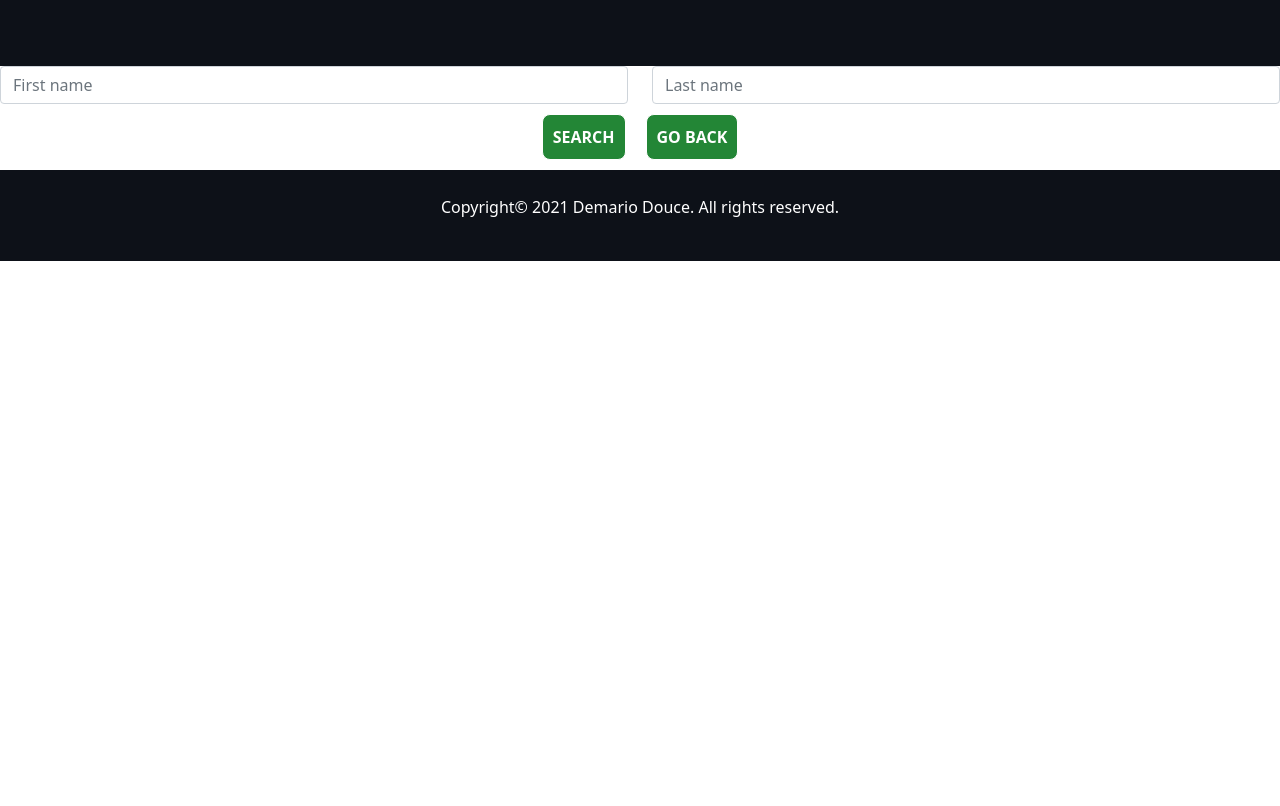
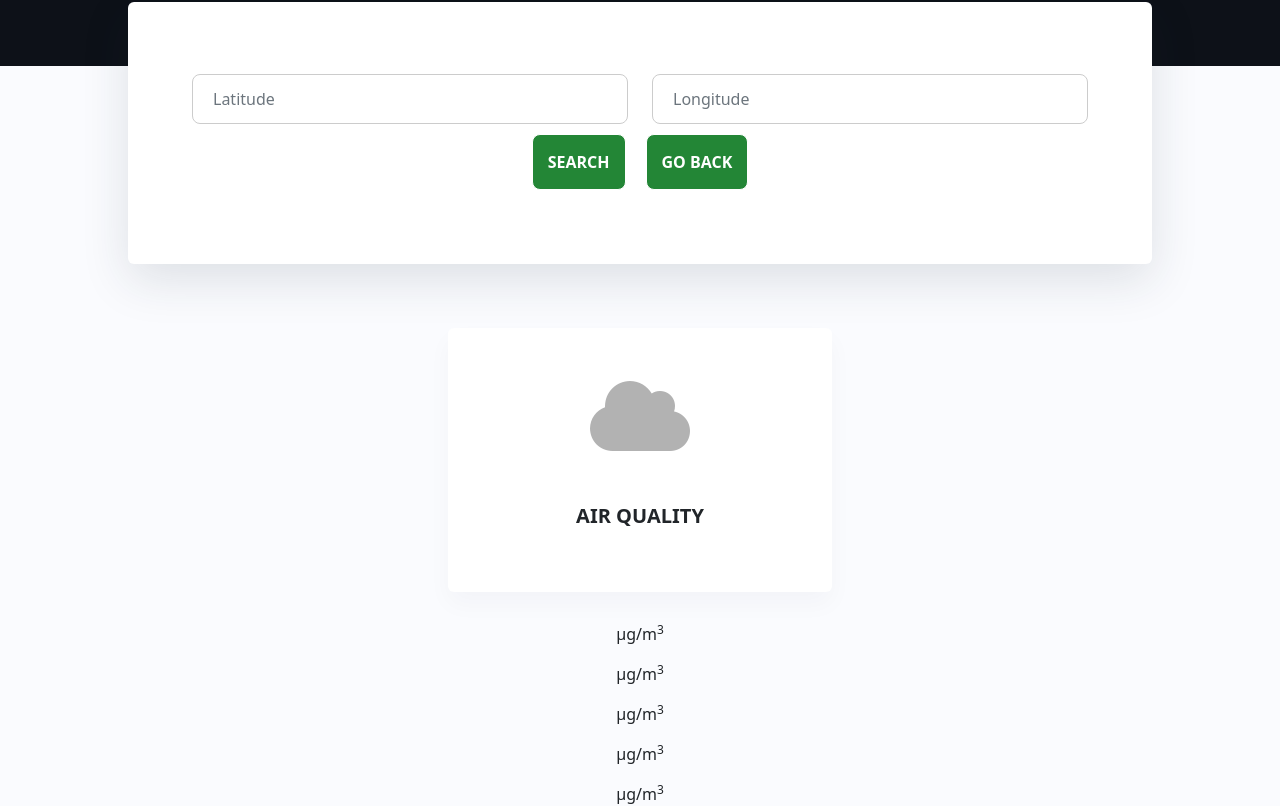
Before and after one commit to DemarioDouce/AirPolluti-Website, a React (Create React App) app: page /air-pollution in a window 1280 px wide. Shown: the part 275-1081 px from the top of the page. Before the commit the page ends 800 px from the top, so only its background shows below. Built offline with nearby package versions, Linux system fonts and the light colour scheme; no server answers.

Commit message:
Changes and improvements.

```diff
--- a/src/pages/AirPollutionPage.js
+++ b/src/pages/AirPollutionPage.js
@@ -1,26 +1,67 @@
+//React
+import React, { useState } from "react";
 //Component
 import FooterComponent from "../res/components/FooterComponent";
-// CSS
+import CardComponent from "../res/components/CardComponent";
+//CSS
 import "../res/css/AppStyle.css";
 //Load react-router-dom package
 import { Link } from "react-router-dom";
-// Load axios package
+//Load axios package
 import axios from "axios";
 
 function AirPollution() {
+  //States
+  const [latitude, setlatitude] = useState("");
+  const [longitude, setLongitude] = useState("");
+  const [airQuality, setAirQuality] = useState("");
+  const [carbonMonoxide, setCarbonMonoxide] = useState("");
+  const [nitrogenMonoxide, setNitrogenMonoxide] = useState("");
+  const [nitrogenDioxide, setNitrogenDioxide] = useState("");
+  const [ozone, setOzone] = useState("");
+  const [sulphurDioxide, setSulphurDioxide] = useState("");
+  const [fineParticlesMatter, setFineParticlesMatter] = useState("");
+  const [coarseParticulateMatter, setCoarseParticulateMatter] = useState("");
+  const [ammonia, setAmmonia] = useState("");
+
+  //API call
   function submission(e) {
+    e.preventDefault();
     axios
       .get(
-        "http://api.openweathermap.org/data/2.5/air_pollution?lat=43.653225&lon=-79.383186&appid=5c5d6e30ba72c04e9d014b3a7c6c57af"
+        "http://api.openweathermap.org/data/2.5/air_pollution?lat=" +
+          latitude +
+          "&lon=" +
+          longitude +
+          "&appid=5c5d6e30ba72c04e9d014b3a7c6c57af"
       )
       .then((result) => {
-        console.log(result.data);
+        if (result.data.list[0].main.aqi === 1) {
+          setAirQuality("The air quality is good.");
+        } else if (result.data.list[0].main.aqi === 2) {
+          setAirQuality("The air quality is fair.");
+        } else if (result.data.list[0].main.aqi === 3) {
+          setAirQuality("The air quality is moderate.");
+        } else if (result.data.list[0].main.aqi === 4) {
+          setAirQuality("The air quality is poor.");
+        } else {
+          setAirQuality("The air quality is very poor.");
+        }
+
+        setCarbonMonoxide(result.data.list[0].components.co);
+        setNitrogenMonoxide(result.data.list[0].components.no);
+        setNitrogenDioxide(result.data.list[0].components.no2);
+        setOzone(result.data.list[0].components.o3);
+        setSulphurDioxide(result.data.list[0].components.so2);
+        setFineParticlesMatter(result.data.list[0].components.pm2_5);
+        setCoarseParticulateMatter(result.data.list[0].components.pm10);
+        setAmmonia(result.data.list[0].components.nh3);
       })
       .catch((error) => {
         console.log(error);
       });
   }
-  submission();
+
   return (
     <>
       {/* Main container */}
@@ -31,34 +72,83 @@ function AirPollution() {
         </section>
         {/* User input section */}
         <section className="container-user-input text-center">
-          <form>
-            <div class="row">
-              <div class="col">
+          <form onSubmit={submission}>
+            <div className="row">
+              <div className="col">
                 <input
-                  type="text"
-                  class="form-control"
-                  placeholder="First name"
-                  aria-label="First name"
+                  type="number"
+                  className="form-control"
+                  placeholder="Latitude"
+                  aria-label="Latitude"
+                  onChange={(e) => setlatitude(e.target.value)}
+                  value={latitude}
+                  required
                 />
               </div>
-              <div class="col">
+              <div className="col">
                 <input
-                  type="text"
-                  class="form-control"
-                  placeholder="Last name"
-                  aria-label="Last name"
+                  type="number"
+                  className="form-control"
+                  placeholder="Longitude"
+                  aria-label="Longitude"
+                  onChange={(e) => setLongitude(e.target.value)}
+                  value={longitude}
+                  required
                 />
               </div>
             </div>
-            <button type="submit" class="btn">
+            <button type="submit" className="btn">
               SEARCH
             </button>
             <Link to="/" style={{ textDecoration: "none" }}>
-              <button type="submit" class="btn">
+              <button type="button" className="btn">
                 GO BACK
               </button>
             </Link>
           </form>
+        </section>
+        {/* Middle section */}
+        <section className="container-middle text-center">
+          <div className="d-flex justify-content-center">
+            <CardComponent
+              icon="fas fa-cloud fa-5x"
+              color="#b2b2b2"
+              title="AIR QUALITY"
+              description={airQuality}
+            />
+          </div>
+          <p>
+            {carbonMonoxide} μg/m
+            <sup>3</sup>
+          </p>
+          <p>
+            {nitrogenMonoxide} μg/m
+            <sup>3</sup>
+          </p>
+          <p>
+            {nitrogenDioxide} μg/m
+            <sup>3</sup>
+          </p>
+          <p>
+            {ozone} μg/m
+            <sup>3</sup>
+          </p>
+          <p>
+            {sulphurDioxide} μg/m
+            <sup>3</sup>
+          </p>
+          <p>
+            {fineParticlesMatter} μg/m
+            <sup>3</sup>
+          </p>
+          <p>
+            {coarseParticulateMatter} μg/m
+            <sup>3</sup>
+          </p>
+          <p>
+            {ammonia} μg/m
+            <sup>3</sup>
+          </p>
         </section>
         <FooterComponent />
       </div>
--- a/src/res/css/AppStyle.css
+++ b/src/res/css/AppStyle.css
@@ -1,9 +1,12 @@
-/* CSS classes main */
+/* Elements */
+body {
+  background-color: #fafbfe;
+}
+/* Classes */
 .container-fluid {
   padding: 0%;
 }
 
-/* CSS classes top section */
 .container-top {
   position: relative;
   background-color: #0d1118;
@@ -22,7 +25,7 @@
 .btn {
   background-color: #238636;
   color: #ffffff;
-  padding: 10px 10px;
+  padding: 15px 15px;
   font-size: 16px;
   margin: 10px;
   border: 1px solid #fff;
@@ -41,11 +44,9 @@
   width: 70%;
 }
 
-/* CSS classes middle section */
 .container-middle {
   position: relative;
   padding: 5%;
-  background-color: #fafbfe;
 }
 
 .card {
@@ -68,9 +69,35 @@
   transition: all 0.2s ease;
 }
 
-/* CSS classes footer section */
 .container-footer {
   padding: 2%;
   background-color: #0d1118;
   color: #ffffff;
 }
+
+.container-user-input {
+  position: relative;
+  box-shadow: 0 1rem 3rem rgb(31 45 61 / 13%);
+  padding: 5%;
+  margin-top: -5%;
+  margin-left: 10%;
+  margin-right: 10%;
+  background-color: #fff;
+  background-clip: border-box;
+  border: 0px solid #eff2f7;
+  border-radius: 0.375rem;
+}
+
+.form-control {
+  width: 100%;
+  padding: 12px 20px;
+  margin: 8px auto 0 auto;
+  border: 1px solid #ccc;
+  box-sizing: border-box;
+  border-radius: 8px;
+}
+
+.form-control:focus {
+  box-shadow: 0 0 0 0 rgb(31 45 61 / 13%);
+  border: 1px solid #238636;
+}
```
